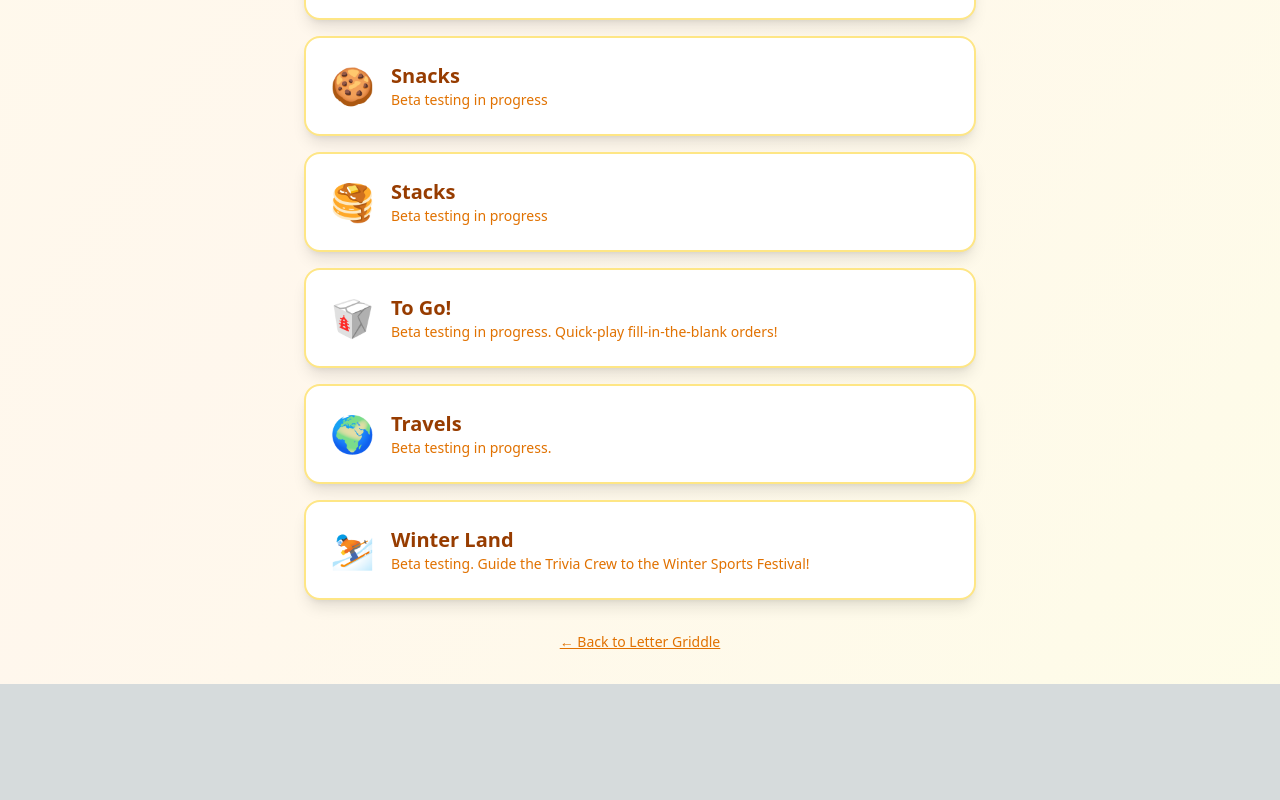
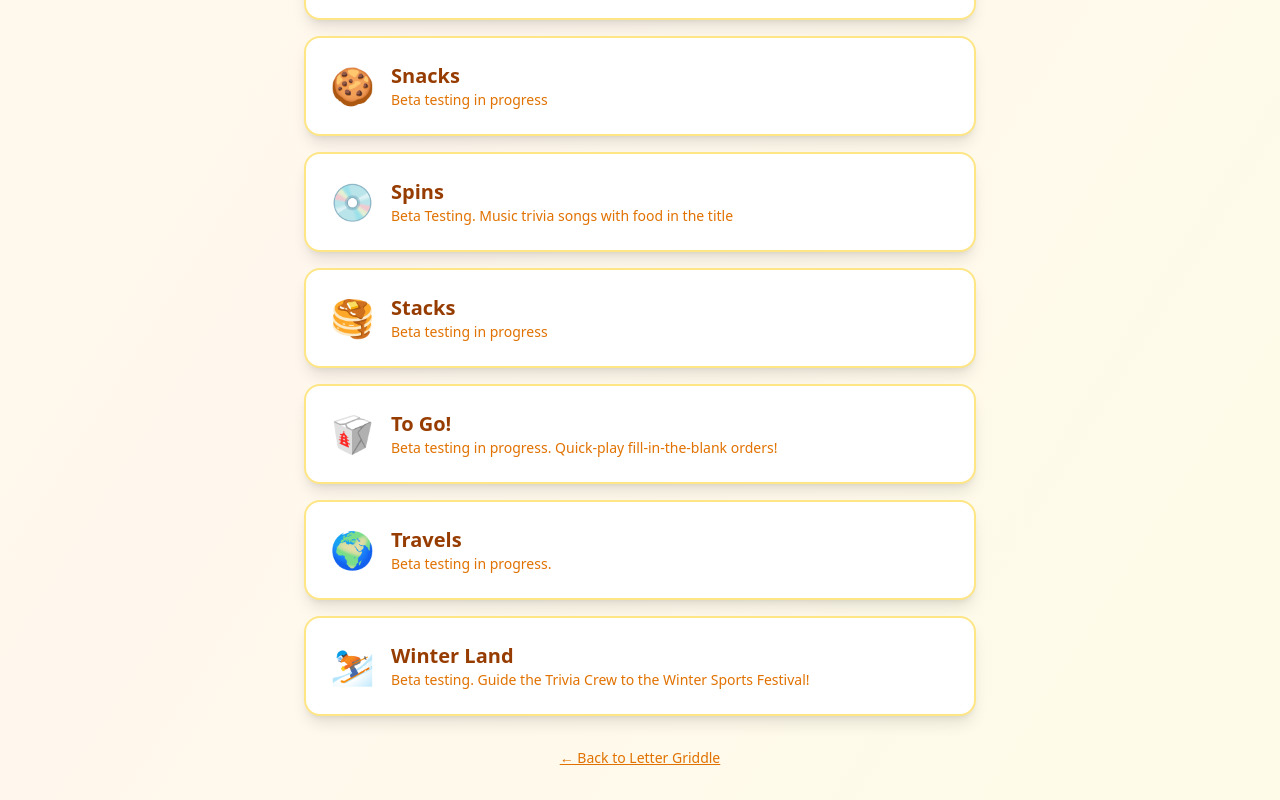
Before and after one commit to lauriegriddle/griddle-game, a Next.js app: page /beta in a window 1280 px wide. Shown: the part 1220-2020 px from the top of the page. Before the commit the page ends 1904 px from the top, so only its background shows below. Built offline with nearby package versions, Linux system fonts and the light colour scheme.

Commit message:
Add Spins to beta page

```diff
--- a/app/beta/page.js
+++ b/app/beta/page.js
@@ -60,6 +60,12 @@ export default function BetaGames() {
         emoji: "🍪",
         description: "Beta testing in progress"
     },
+     {
+        name: "Spins",
+        href: "/spins",
+        emoji: "💿",
+        description: "Beta Testing.  Music trivia songs with food in the title"
+    },
     {
         name: "Stacks",
         href: "/stacks",
```
